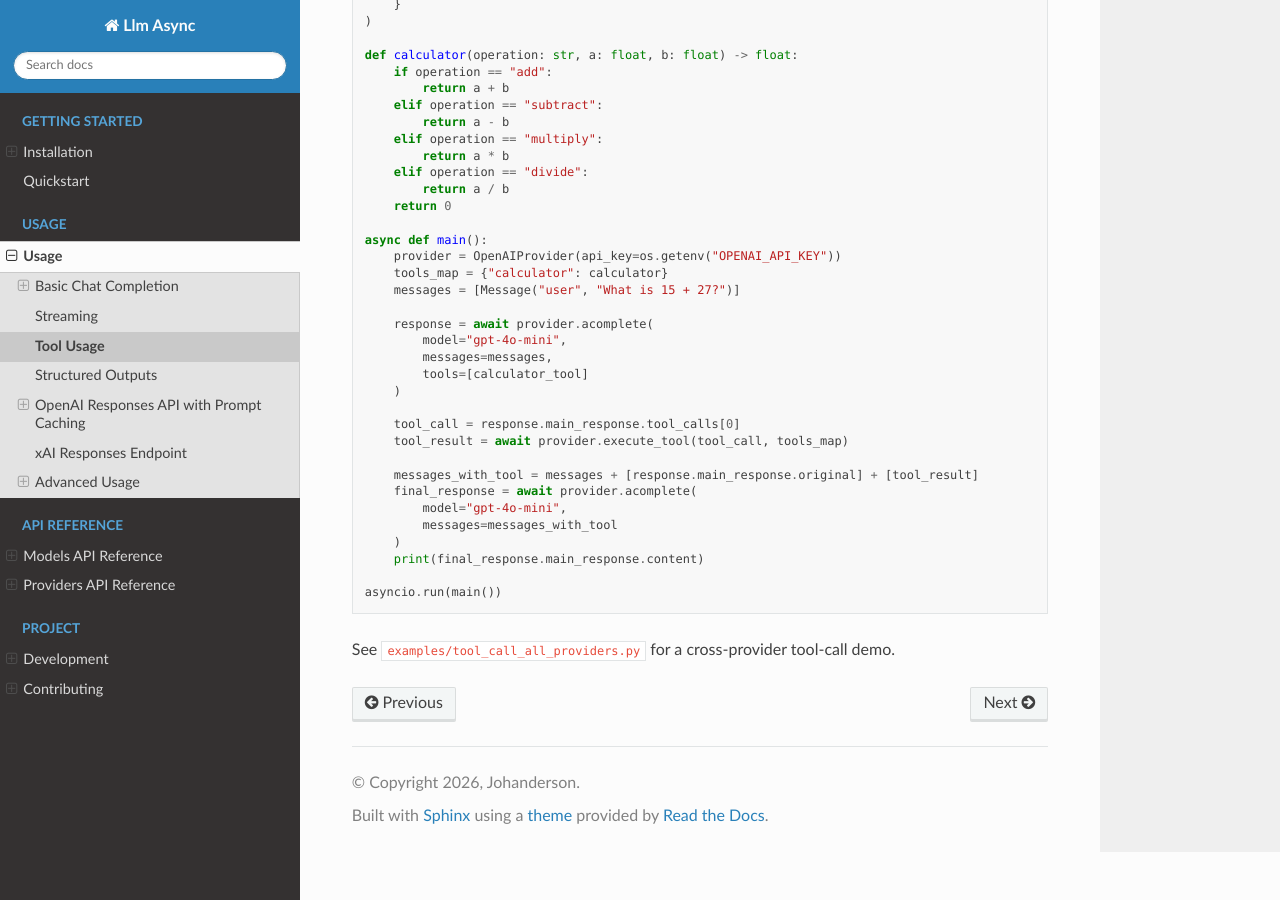
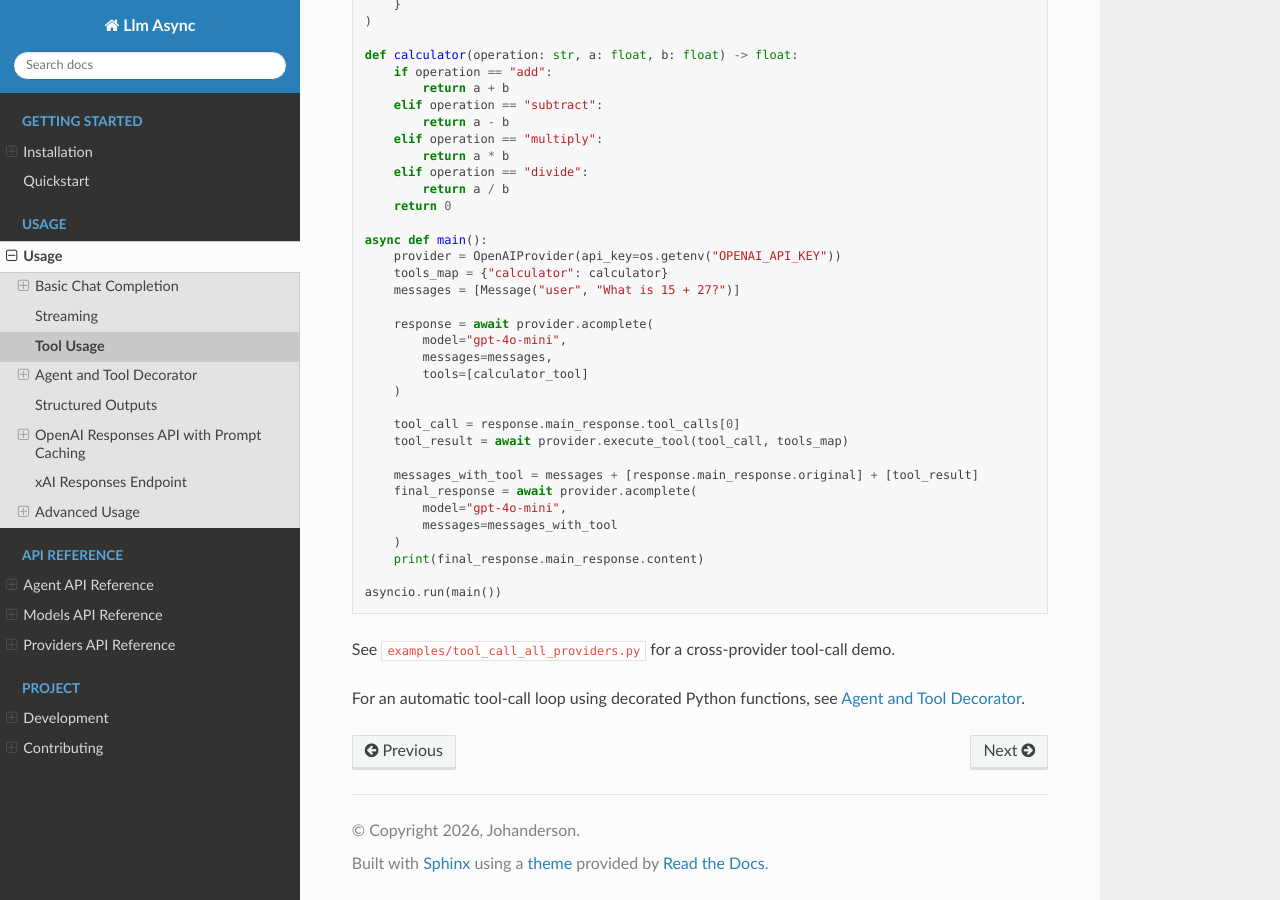
Before and after one commit to sonic182/llm-async, a Sphinx documentation site: the page built from docs/source/usage/tools.rst, in a window 1280 px wide and 900 px high, scrolled down 787 px. Built offline with Sphinx 7.4.7 and the Read the Docs theme 3.1.0, drawn with Linux system fonts in a browser that asks for light colours.

Commit message:
Add Agent and tool decorator docs

```diff
--- /dev/null
+++ b/docs/source/agent.rst
@@ -0,0 +1,17 @@
+Agent API Reference
+===================
+
+Agent
+-----
+
+.. autoclass:: llm_async.agent.Agent
+   :members:
+   :undoc-members:
+   :show-inheritance:
+
+Tool Decorator
+--------------
+
+.. autofunction:: llm_async.tool.tool
+
+For examples and supported type annotations, see :doc:`usage/agent`.
--- a/docs/source/index.rst
+++ b/docs/source/index.rst
@@ -80,6 +80,7 @@
    :maxdepth: 2
    :caption: API Reference
 
+   agent
    models
    providers/index
 
--- a/docs/source/usage/index.rst
+++ b/docs/source/usage/index.rst
@@ -7,6 +7,7 @@
    basic
    streaming
    tools
+   agent
    structured
    responses_api
    xai_responses
--- a/docs/source/usage/tools.rst
+++ b/docs/source/usage/tools.rst
@@ -76,3 +76,6 @@
    asyncio.run(main())
 
 See ``examples/tool_call_all_providers.py`` for a cross-provider tool-call demo.
+
+For an automatic tool-call loop using decorated Python functions, see
+:doc:`agent`.
```
Also changed, not shown: docs/source/usage/agent.rst (added, +106 -0 lines), 2 other files.
